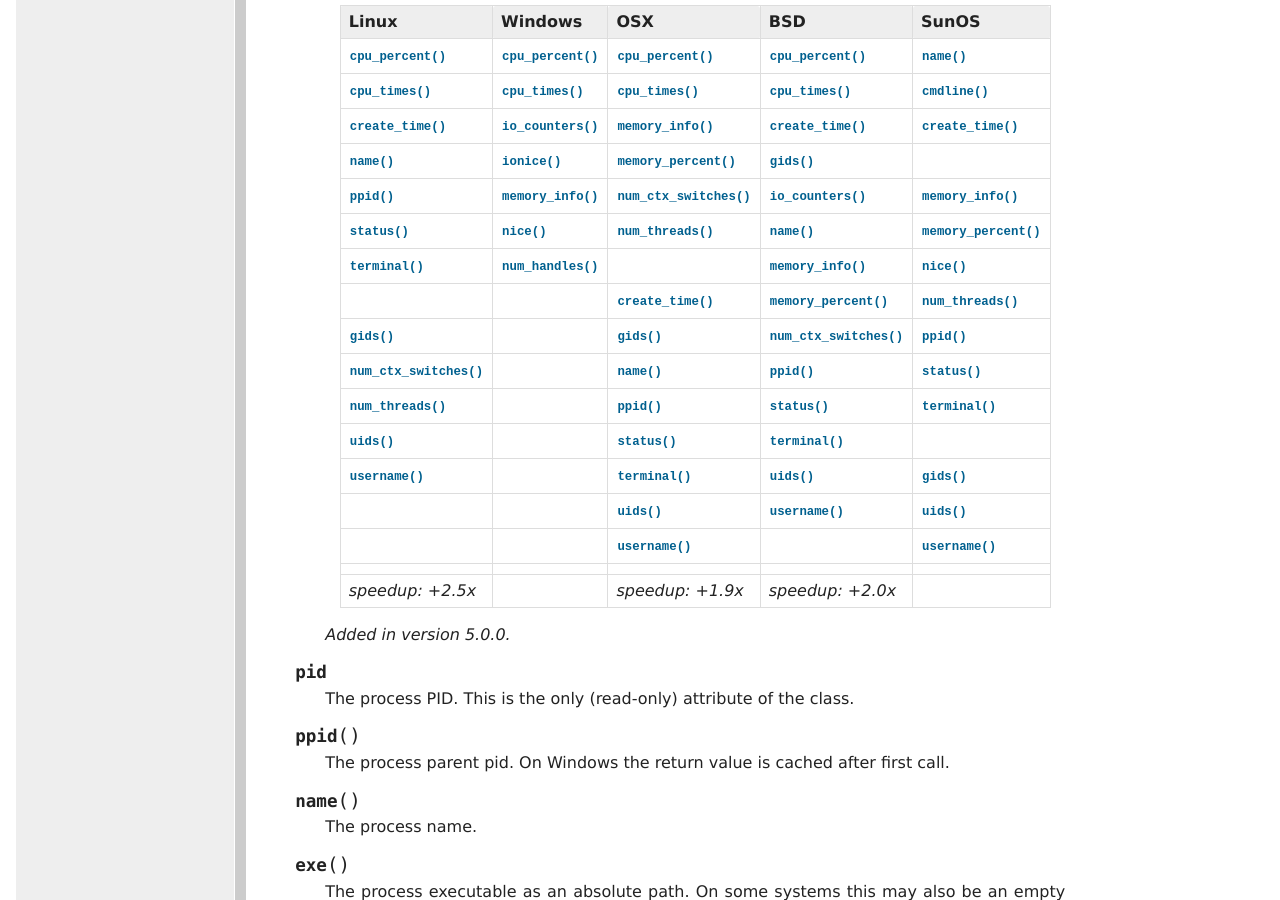
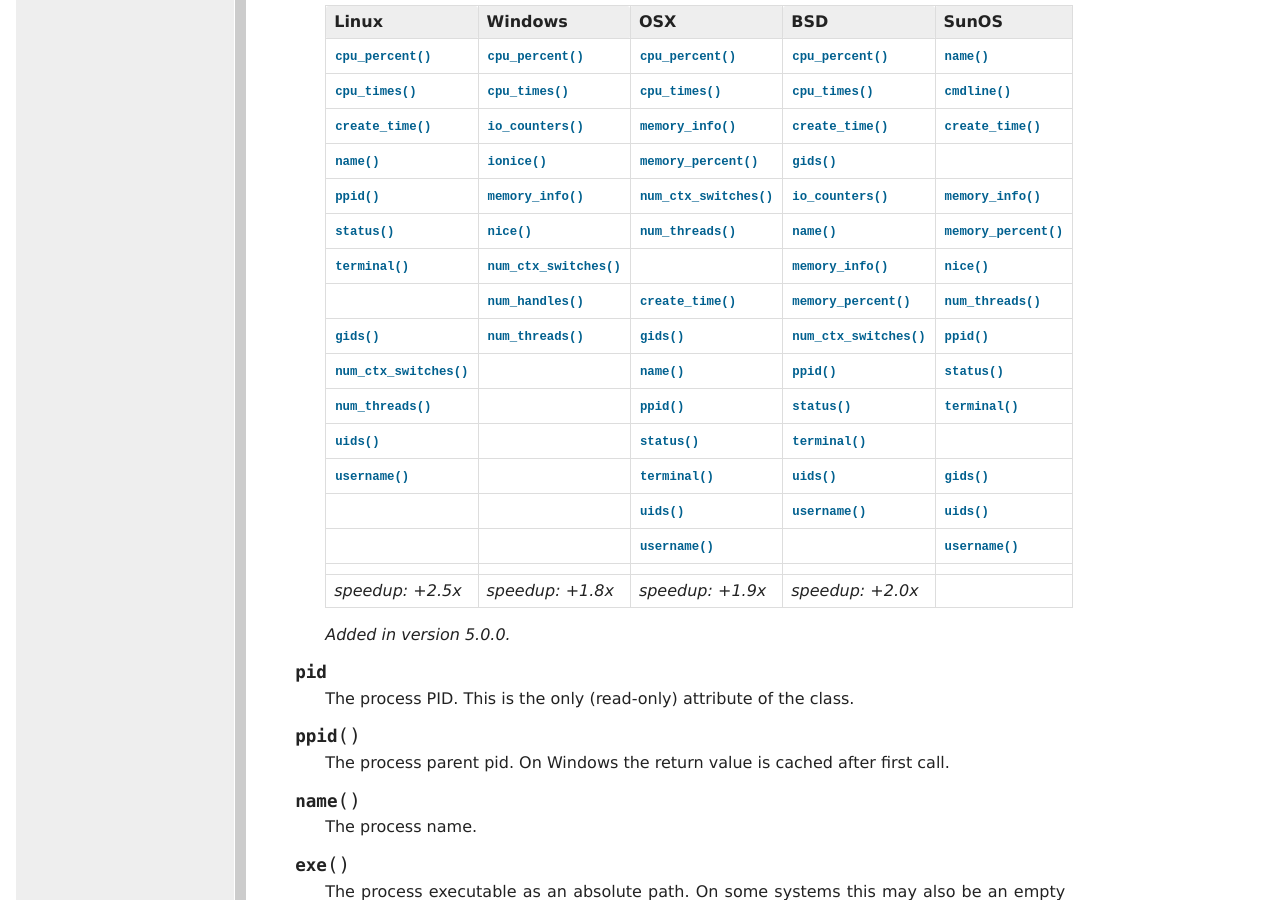
Before and after one commit to giampaolo/psutil, a Sphinx documentation site: the page built from docs/index.rst, in a window 1280 px wide and 900 px high, scrolled down 12905 px. Built offline with Sphinx 7.4.7, drawn with Linux system fonts in a browser that asks for light colours; formulas are drawn with MathJax 3.

Commit message:
#799 / win: use oneshot() around num_threads() and num_ctx_switches(); speedup from 1.2x to 1.8x

```diff
--- a/docs/index.rst
+++ b/docs/index.rst
@@ -823,11 +823,11 @@
     +------------------------------+------------------------------+------------------------------+------------------------------+--------------------------+
     | :meth:`status`               | :meth:`nice`                 | :meth:`num_threads`          | :meth:`name`                 | :meth:`memory_percent`   |
     +------------------------------+------------------------------+------------------------------+------------------------------+--------------------------+
-    | :meth:`terminal`             | :meth:`num_handles`          |                              | :meth:`memory_info`          | :meth:`nice`             |
+    | :meth:`terminal`             | :meth:`num_ctx_switches`     |                              | :meth:`memory_info`          | :meth:`nice`             |
     +------------------------------+------------------------------+------------------------------+------------------------------+--------------------------+
-    |                              |                              | :meth:`create_time`          | :meth:`memory_percent`       | :meth:`num_threads`      |
+    |                              | :meth:`num_handles`          | :meth:`create_time`          | :meth:`memory_percent`       | :meth:`num_threads`      |
     +------------------------------+------------------------------+------------------------------+------------------------------+--------------------------+
-    | :meth:`gids`                 |                              | :meth:`gids`                 | :meth:`num_ctx_switches`     | :meth:`ppid`             |
+    | :meth:`gids`                 | :meth:`num_threads`          | :meth:`gids`                 | :meth:`num_ctx_switches`     | :meth:`ppid`             |
     +------------------------------+------------------------------+------------------------------+------------------------------+--------------------------+
     | :meth:`num_ctx_switches`     |                              | :meth:`name`                 | :meth:`ppid`                 | :meth:`status`           |
     +------------------------------+------------------------------+------------------------------+------------------------------+--------------------------+
@@ -843,7 +843,7 @@
     +------------------------------+------------------------------+------------------------------+------------------------------+--------------------------+
     |                              |                              |                              |                              |                          |
     +------------------------------+------------------------------+------------------------------+------------------------------+--------------------------+
-    | *speedup: +2.5x*             |                              | *speedup: +1.9x*             | *speedup: +2.0x*             |                          |
+    | *speedup: +2.5x*             | *speedup: +1.8x*             | *speedup: +1.9x*             | *speedup: +2.0x*             |                          |
     +------------------------------+------------------------------+------------------------------+------------------------------+--------------------------+
 
     .. versionadded:: 5.0.0
```
Also changed, not shown: 2 other files.
